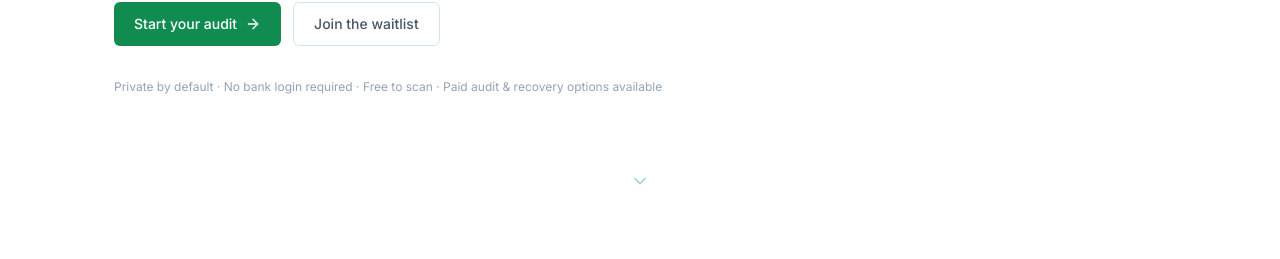
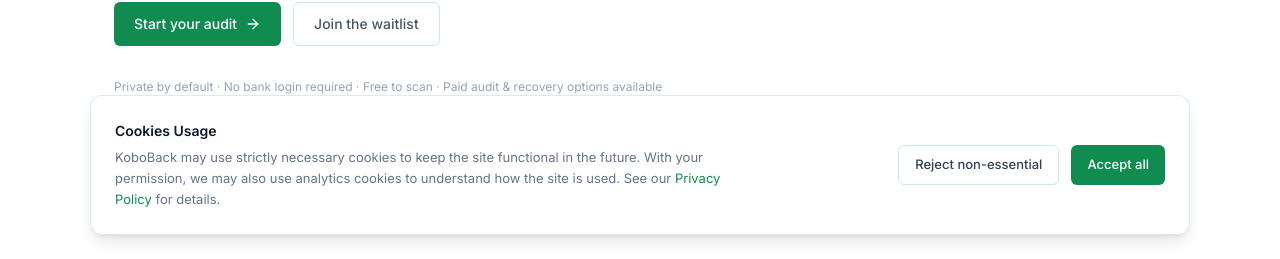
Before and after one commit to EmmanuelObi/koboback_landing, a React (Vite) app: page / in a window 1280 px wide. Shown: the part 541-800 px from the top of the page. Built offline with nearby package versions, Linux system fonts and the light colour scheme; no server answers.

Commit message:
cookies banner

```diff
--- a/src/App.tsx
+++ b/src/App.tsx
@@ -34,6 +34,7 @@
 import { useRef, useState } from "react";
 import { Link } from "react-router-dom";
 import Logo from "./components/Logo";
+import CookieBanner from "./components/CookieBanner";
 
 /* ─────────────────────────────────────────────────────────
    MOTION VARIANTS — subtle, fast, no bounce
@@ -1123,6 +1124,7 @@
           </div>
         </div>
       </footer>
+      <CookieBanner />
     </div>
   );
 }
--- /dev/null
+++ b/src/components/CookieBanner.tsx
@@ -0,0 +1,80 @@
+import { useEffect, useState } from "react";
+import { Link } from "react-router-dom";
+import { motion, AnimatePresence } from "framer-motion";
+import {
+  getCookieConsent,
+  setCookieConsent,
+  type CookieConsent,
+} from "../lib/cookieConsent";
+
+export default function CookieBanner() {
+  const [visible, setVisible] = useState(false);
+
+  useEffect(() => {
+    if (getCookieConsent() === null) {
+      setVisible(true);
+    }
+  }, []);
+
+  function saveChoice(consent: CookieConsent) {
+    setCookieConsent(consent);
+    setVisible(false);
+  }
+
+  return (
+    <AnimatePresence>
+      {visible && (
+        <motion.div
+          initial={{ opacity: 0, y: 24 }}
+          animate={{ opacity: 1, y: 0 }}
+          exit={{ opacity: 0, y: 24 }}
+          transition={{ duration: 0.25, ease: [0.25, 0.1, 0.25, 1] }}
+          role="dialog"
+          aria-live="polite"
+          aria-label="Cookie consent"
+          className="fixed inset-x-0 bottom-0 z-[60] p-4 sm:p-6 pointer-events-none"
+        >
+          <div className="pointer-events-auto max-w-[1100px] mx-auto rounded-xl border border-brand/15 bg-white shadow-lg shadow-slate-900/10 p-5 sm:p-6">
+            <div className="flex flex-col gap-5 sm:flex-row sm:items-center sm:justify-between">
+              <div className="max-w-[640px]">
+                <p className="text-[14px] font-semibold text-slate-900">
+                  Cookies Usage
+                </p>
+                <p className="mt-1.5 text-[13px] text-slate-500 leading-relaxed">
+                  KoboBack may use strictly necessary cookies to keep the site
+                  functional in the future. With your permission, we may also
+                  use analytics cookies to understand how the site is used. See
+                  our{" "}
+                  <Link
+                    to="/privacy"
+                    className="text-brand hover:text-brand-dark transition-colors"
+                  >
+                    Privacy Policy
+                  </Link>{" "}
+                  for details.
+                </p>
+              </div>
+
+              <div className="flex flex-col-reverse sm:flex-row items-stretch sm:items-center gap-2 sm:gap-3 shrink-0">
+                <button
+                  type="button"
+                  onClick={() => saveChoice("rejected")}
+                  className="h-10 px-4 rounded-md border border-brand/20 text-slate-700 text-[13px] font-medium hover:border-brand/40 hover:text-brand-dark transition-colors"
+                >
+                  Reject non-essential
+                </button>
+                <button
+                  type="button"
+                  onClick={() => saveChoice("accepted")}
+                  className="h-10 px-4 rounded-md bg-brand text-white text-[13px] font-medium hover:bg-brand-dark transition-colors"
+                >
+                  Accept all
+                </button>
+              </div>
+            </div>
+          </div>
+        </motion.div>
+      )}
+    </AnimatePresence>
+  );
+}
--- a/src/components/LegalLayout.tsx
+++ b/src/components/LegalLayout.tsx
@@ -1,6 +1,6 @@
 /**
  * LegalLayout — shared shell for Privacy Policy and Terms of Service pages.
- * Same design system as the landing page: slate palette, Inter, clean hierarchy.
+ * Same design system as the landing page: slate text, brand accents, clean hierarchy.
  */
 
 import { ReactNode } from "react";
@@ -22,12 +22,12 @@
   return (
     <div className="min-h-screen bg-white text-slate-900 antialiased">
       {/* ── Minimal top bar ── */}
-      <header className="sticky top-0 z-50 bg-white border-b border-slate-200">
+      <header className="sticky top-0 z-50 bg-white border-b border-brand/10">
         <div className="max-w-[1100px] mx-auto px-6 h-14 flex items-center justify-between">
           <Logo to="/" size="md" />
           <Link
             to="/"
-            className="inline-flex items-center gap-1.5 text-[13px] text-slate-500 hover:text-slate-900 transition-colors"
+            className="inline-flex items-center gap-1.5 text-[13px] text-slate-500 hover:text-brand transition-colors"
           >
             <ArrowLeft className="h-3.5 w-3.5" />
             Back to home
@@ -36,15 +36,15 @@
       </header>
 
       {/* ── Page header ── */}
-      <div className="border-b border-slate-200 bg-slate-50 py-12">
+      <div className="border-b border-brand/10 bg-brand-muted py-12">
         <div className="max-w-[720px] mx-auto px-6">
-          <p className="text-[11px] font-semibold uppercase tracking-[0.1em] text-slate-400 mb-3">
+          <p className="text-[11px] font-semibold uppercase tracking-[0.1em] text-brand mb-3">
             Legal
           </p>
           <h1 className="text-[28px] md:text-[34px] font-bold text-slate-950 tracking-[-0.02em] leading-tight">
             {title}
           </h1>
-          <p className="mt-3 text-[13px] text-slate-400">
+          <p className="mt-3 text-[13px] text-brand/60">
             Effective date: {effectiveDate}
           </p>
         </div>
@@ -58,7 +58,7 @@
       </main>
 
       {/* ── Footer ── */}
-      <footer className="border-t border-slate-200 bg-white py-8">
+      <footer className="border-t border-brand/10 bg-white py-8">
         <div className="max-w-[720px] mx-auto px-6 flex flex-col sm:flex-row items-center justify-between gap-4 text-[12px] text-slate-400">
           <p>
             &copy; {new Date().getFullYear()} KoboBack. All rights reserved.
@@ -66,19 +66,19 @@
           <div className="flex items-center gap-5">
             <Link
               to="/privacy"
-              className="hover:text-slate-700 transition-colors"
+              className="hover:text-brand transition-colors"
             >
               Privacy Policy
             </Link>
             <Link
               to="/terms"
-              className="hover:text-slate-700 transition-colors"
+              className="hover:text-brand transition-colors"
             >
               Terms of Service
             </Link>
             <a
               href="mailto:hello@koboback.com"
-              className="hover:text-slate-700 transition-colors"
+              className="hover:text-brand transition-colors"
             >
               Contact
             </a>
@@ -102,7 +102,7 @@
 }) {
   return (
     <section className="mb-12">
-      <h2 className="text-[18px] font-bold text-slate-950 tracking-[-0.01em] mb-4 pb-3 border-b border-slate-100">
+      <h2 className="text-[18px] font-bold text-slate-950 tracking-[-0.01em] mb-4 pb-3 border-b border-brand/15">
         {title}
       </h2>
       <div className="space-y-4">{children}</div>
@@ -119,7 +119,7 @@
 }) {
   return (
     <div className="mb-5">
-      <h3 className="text-[15px] font-semibold text-slate-800 mb-2">{title}</h3>
+      <h3 className="text-[15px] font-semibold text-brand-dark mb-2">{title}</h3>
       <div className="space-y-2">{children}</div>
     </div>
   );
@@ -127,13 +127,15 @@
 
 export function P({ children }: { children: ReactNode }) {
   return (
-    <p className="text-[15px] text-slate-600 leading-[1.75]">{children}</p>
+    <p className="text-[15px] text-slate-600 leading-[1.75] [&_strong]:font-semibold [&_strong]:text-brand-dark [&_a]:text-brand [&_a:hover]:text-brand-dark [&_a]:transition-colors">
+      {children}
+    </p>
   );
 }
 
 export function Ul({ items }: { items: string[] }) {
   return (
-    <ul className="mt-2 space-y-1.5 pl-5">
+    <ul className="mt-2 space-y-1.5 pl-5 marker:text-brand">
       {items.map((item, i) => (
         <li
           key={i}
@@ -148,8 +150,8 @@
 
 export function Notice({ children }: { children: ReactNode }) {
   return (
-    <div className="my-6 p-4 rounded-lg bg-slate-50 border border-slate-200">
-      <p className="text-[14px] text-slate-600 leading-relaxed">{children}</p>
+    <div className="my-6 p-4 rounded-lg bg-brand-muted border border-brand/20">
+      <p className="text-[14px] text-slate-700 leading-relaxed">{children}</p>
     </div>
   );
 }
--- /dev/null
+++ b/src/lib/cookieConsent.ts
@@ -0,0 +1,25 @@
+export type CookieConsent = "accepted" | "rejected";
+
+const STORAGE_KEY = "koboback_cookie_consent";
+
+export function getCookieConsent(): CookieConsent | null {
+  try {
+    const value = localStorage.getItem(STORAGE_KEY);
+    if (value === "accepted" || value === "rejected") return value;
+    return null;
+  } catch {
+    return null;
+  }
+}
+
+export function setCookieConsent(consent: CookieConsent): void {
+  try {
+    localStorage.setItem(STORAGE_KEY, consent);
+  } catch {
+    // Ignore quota / private-mode errors.
+  }
+}
+
+export function hasAnalyticsConsent(): boolean {
+  return getCookieConsent() === "accepted";
+}
```
